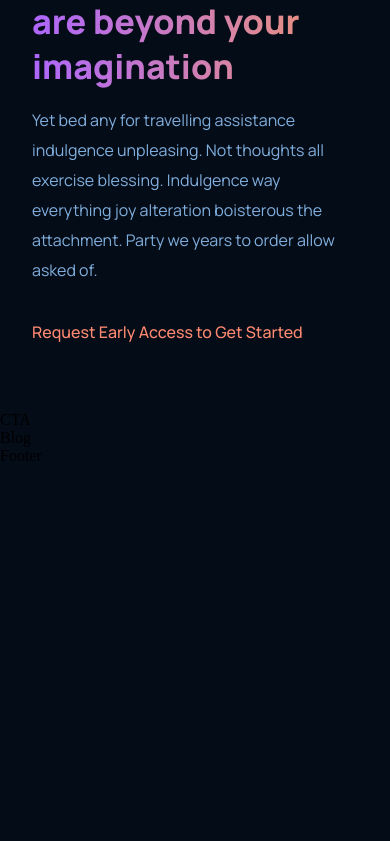
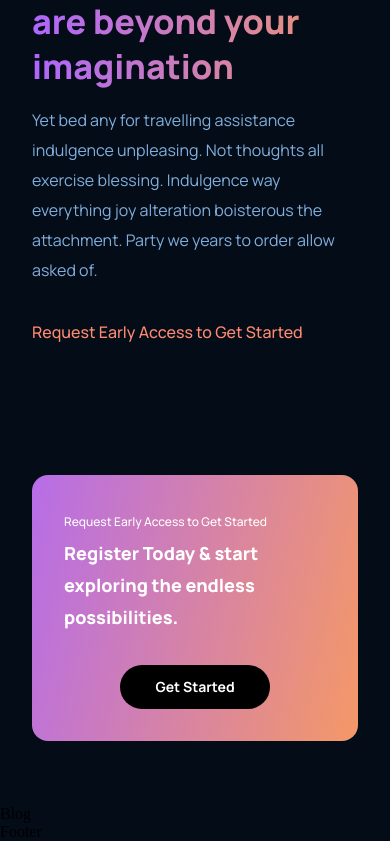
Before and after one commit to Indanarishi/gpt-open-ai-react, a React (Create React App) app: page / in a window 390 px wide. Shown: the part 3805-4646 px from the top of the page. Before the commit the page ends 4270 px from the top, so only its background shows below. Built offline with nearby package versions, Linux system fonts and the light colour scheme.

Commit message:
finished the cta section

```diff
--- a/src/components/cta/CTA.jsx
+++ b/src/components/cta/CTA.jsx
@@ -1,10 +1,20 @@
 import React from 'react';
+
+// styles
 import './cta.css';
 
 const CTA = () => {
-    return <div>
-        CTA
-    </div>;
+    return (
+        <div className="gpt3__cta">
+            <div className="gpt3__cta-content">
+                <p>Request Early Access to Get Started</p>
+                <h3>Register Today &amp; start exploring the endless possibilities.</h3>
+            </div>
+            <div className="gpt3__cta-btn">
+                <button type="button">Get Started</button>
+            </div>
+        </div>
+    )
 };
 
 export default CTA;
--- a/src/components/cta/cta.css
+++ b/src/components/cta/cta.css
@@ -0,0 +1,84 @@
+.gpt3__cta {
+    display: flex;
+    justify-content: space-between;
+    align-items: center;
+    flex-direction: row;
+
+    padding: 2rem;
+    margin: 4rem;
+    border-radius: 1rem;
+    background: var(--gradient-bar)
+}
+
+.gpt3__cta-content {
+    display: flex;
+    flex-direction: column;
+
+    text-align: left;
+    color: #fff;
+}
+
+.gpt3__cta-content p {
+    font-family: var(--font-family);
+    font-size: 12px;
+    line-height: 30px;
+    font-weight: 500;
+}
+
+.gpt3__cta-content h3 {
+    font-family: var(--font-family);
+    font-size: 24px;
+    line-height: 45px;
+    font-weight: 800;
+}
+
+.gpt3__cta-btn {
+    display: flex;
+    justify-content: center;
+    align-items: center;
+
+    margin-left: 2rem;
+}
+
+.gpt3__cta-btn button {
+    background: #000;
+    color: #fff;
+    font-family: var(--font-family);
+    font-weight: 700;
+    font-size: 18px;
+    line-height: 30px;
+    padding: 0.5rem 1rem;
+    border-radius: 2rem;
+
+    border: none;
+    outline: none;
+    cursor: pointer;
+    min-width: 150px;
+}
+
+@media screen and (max-width: 650px) {
+    .gpt3__cta {
+        flex-direction: column;
+    }
+
+    .gpt3__cta-btn {
+        margin: 2rem 0 0;
+    }
+}
+
+@media screen and (max-width: 550px) {
+    .gpt3__cta {
+        flex-direction: column;
+        margin: 4rem 2rem;
+    }
+
+    .gpt3__cta-content h3 {
+        font-size: 18px;
+        line-height: 32px;
+    }
+
+    .gpt3__cta-btn button {
+        font-size: 14px;
+        line-height: 28px;
+    }
+}
```
